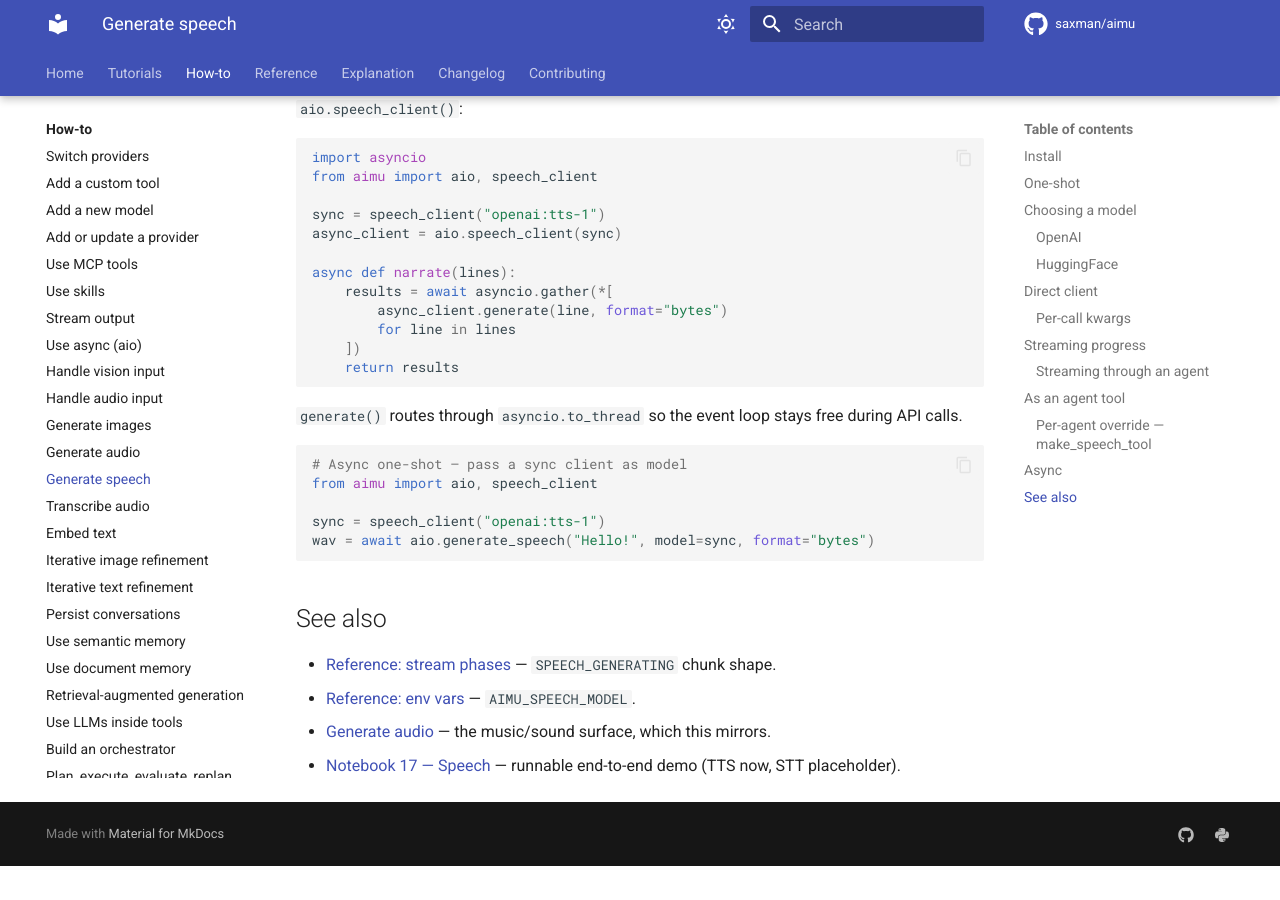
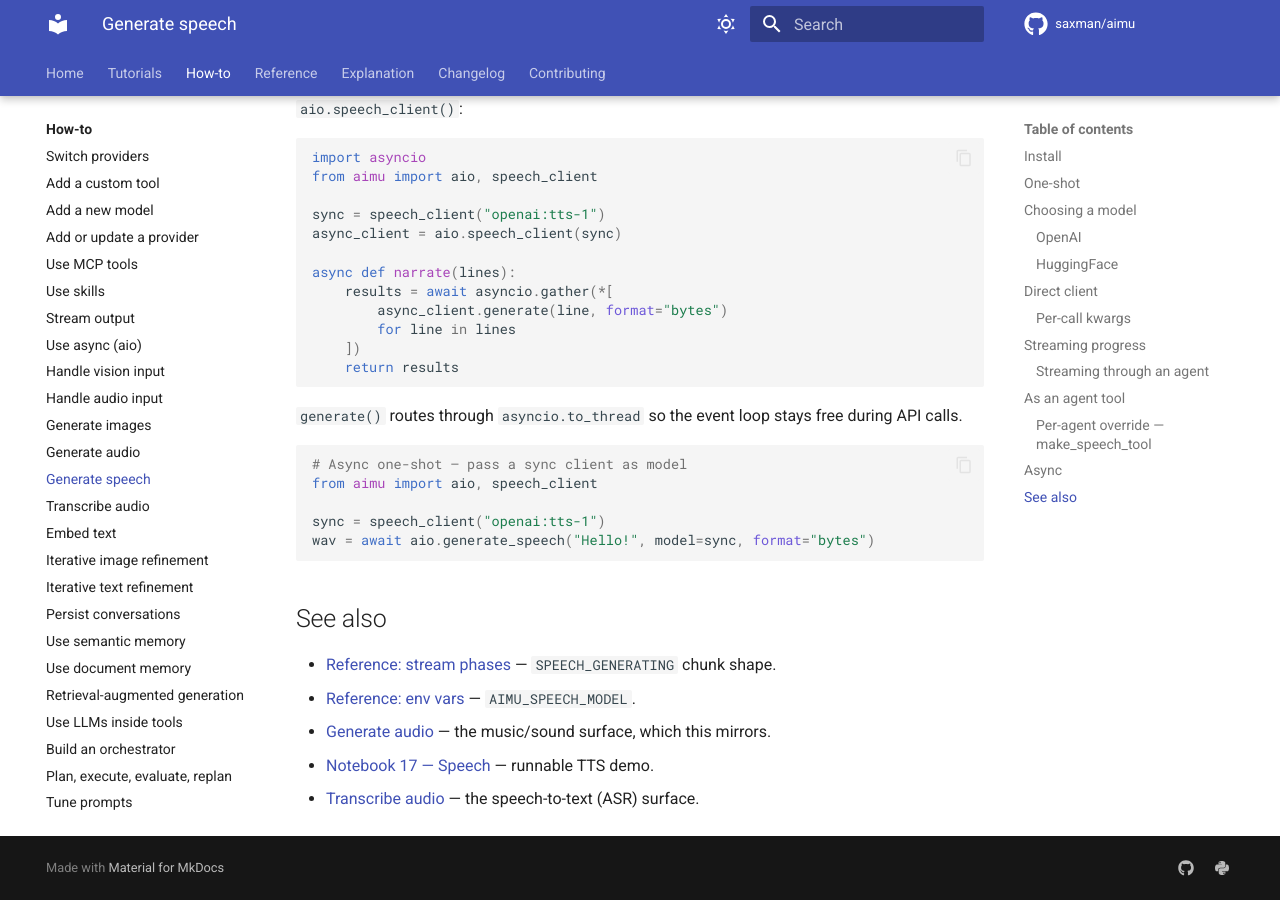
Before and after one commit to saxman/aimu, an MkDocs documentation site: the page built from docs/how-to/generate-speech.md, in a window 1280 px wide and 900 px high, scrolled down 5274 px. Built offline with MkDocs 1.6.1 and Material for MkDocs 9.7.7, drawn with Linux system fonts in a browser that asks for light colours; comment, search, counter and statistics services are not loaded; before the commit the page ends 6140 px from its top, so only the background shows below that.

Commit message:
fixed notebook references

```diff
--- a/docs/how-to/generate-speech.md
+++ b/docs/how-to/generate-speech.md
@@ -245,4 +245,5 @@
 - [Reference: stream phases](../reference/stream-phases.md) — `SPEECH_GENERATING` chunk shape.
 - [Reference: env vars](../reference/env-vars.md) — `AIMU_SPEECH_MODEL`.
 - [Generate audio](generate-audio.md) — the music/sound surface, which this mirrors.
-- [Notebook 17 — Speech](https://github.com/saxman/aimu/tree/main/notebooks) — runnable end-to-end demo (TTS now, STT placeholder).
+- [Notebook 17 — Speech](https://github.com/saxman/aimu/blob/main/notebooks/17%20-%20Speech.ipynb) — runnable TTS demo.
+- [Transcribe audio](transcribe-audio.md) — the speech-to-text (ASR) surface.
```
Also changed, not shown: README.md (+1 -1 lines), docs/index.md (+1 -1 lines).
